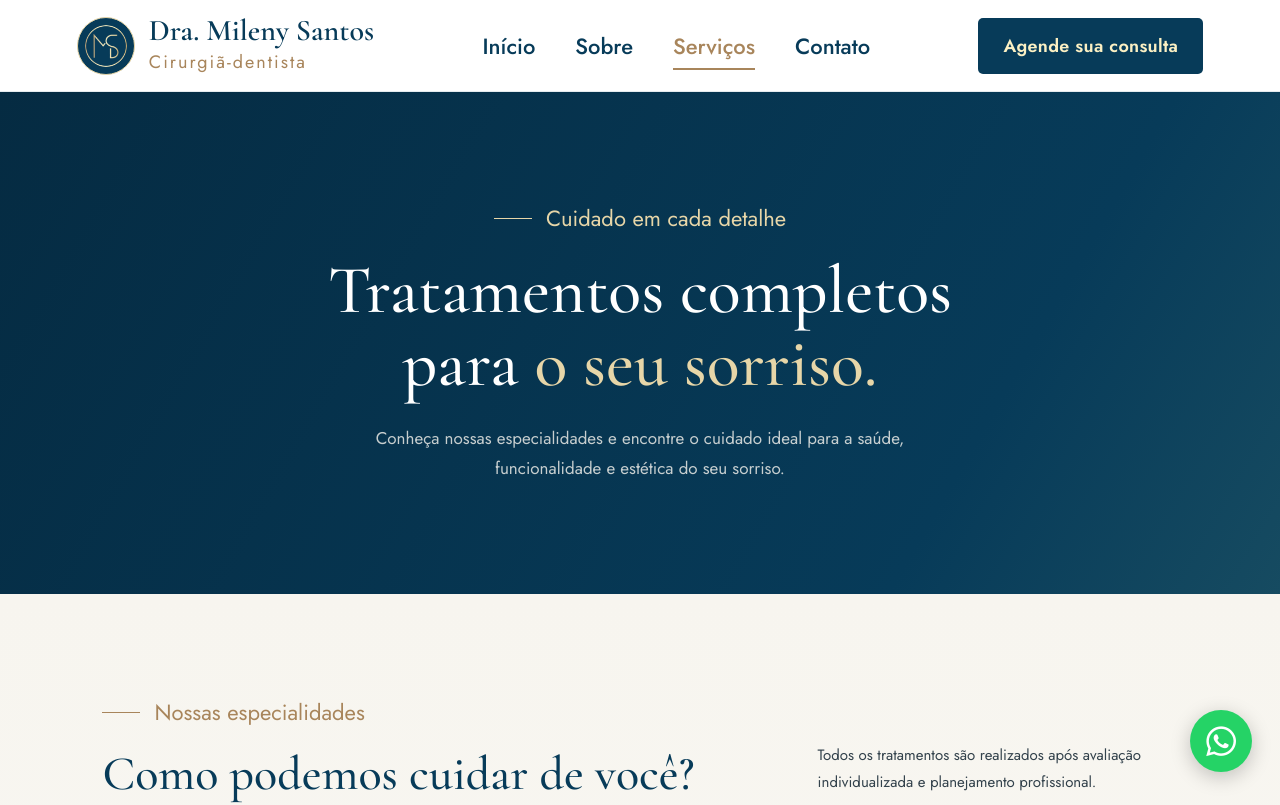
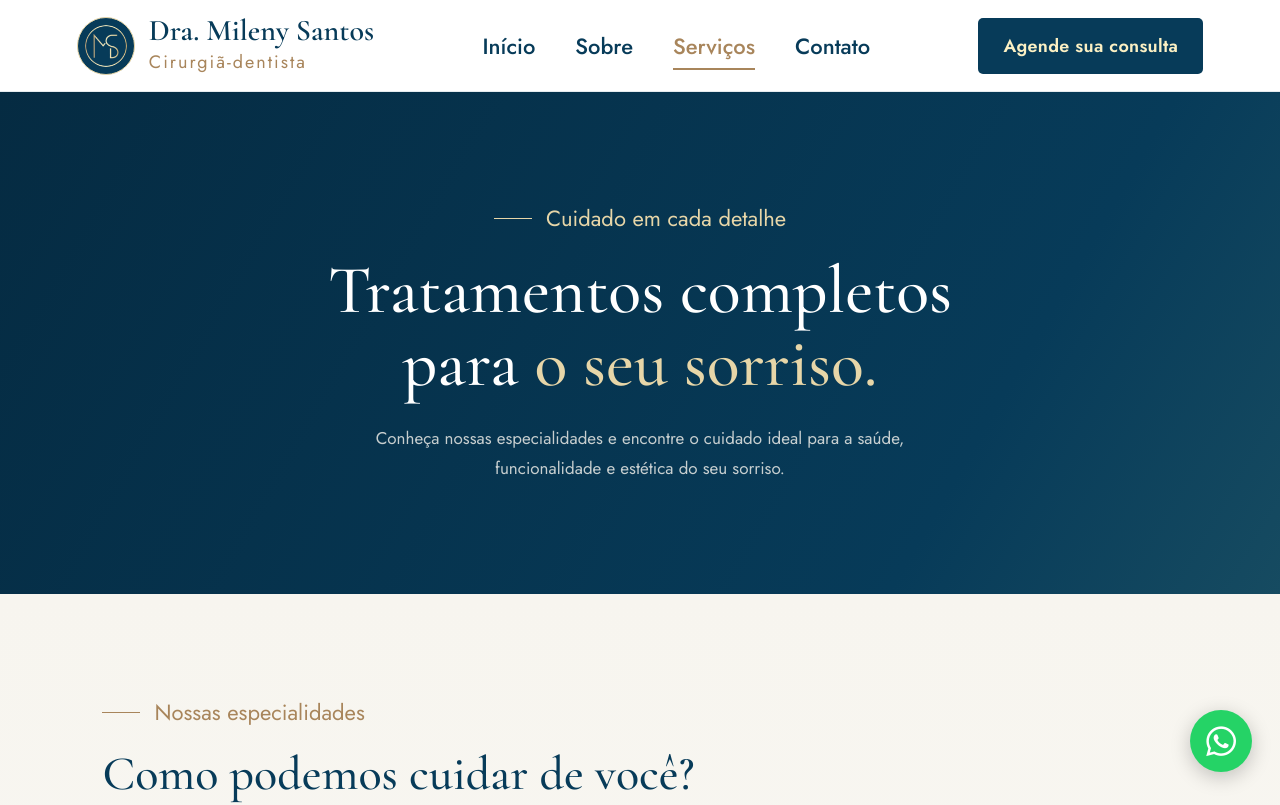
Before and after one commit to Gabriel-PiresDaSilva/Projeto-Dentista, a plain HTML site: page src/pages/servicos.html in a window 1280 px wide. Shown: the top 805 px of the page. Drawn offline with nearby package versions, Linux system fonts and the light colour scheme; files whose address does not match are found by name.

Commit message:
fix: atualizacao

```diff
--- a/src/pages/servicos.html
+++ b/src/pages/servicos.html
@@ -65,11 +65,6 @@
             <p class="rotulo">Nossas especialidades</p>
             <h2 id="servicos-titulo">Como podemos cuidar de você?</h2>
           </div>
-
-          <p class="servicos-legenda">
-            Todos os tratamentos são realizados após avaliação individualizada
-            e planejamento profissional.
-          </p>
         </div>
 
         <div class="grade-servicos-cards">
```
